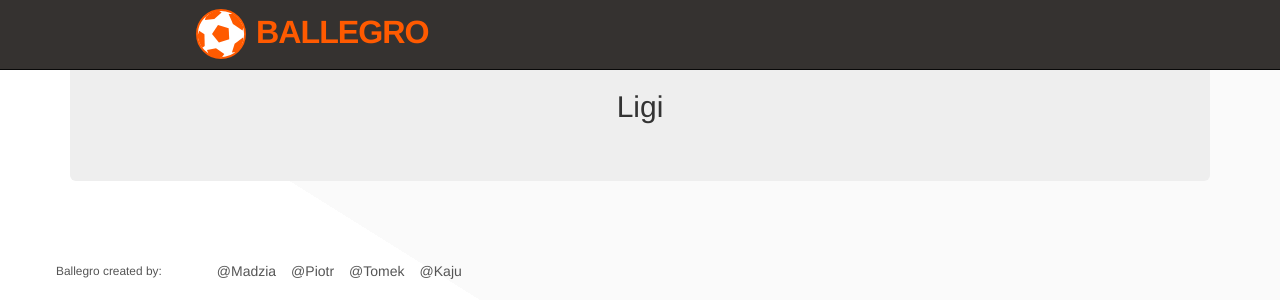
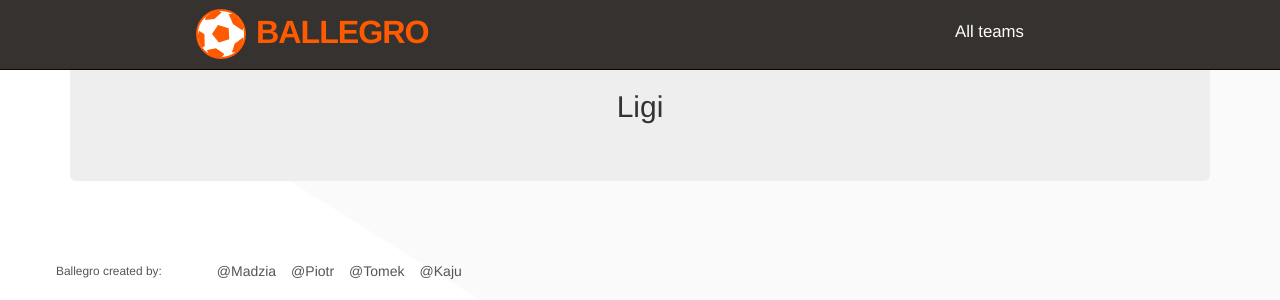
Before and after one commit to piotermiarer/poznan-wredneborsuki, a Django app: page /all_teams in a window 1280 px wide. Shown: the top 300 px of the page. Run offline with Django 3.2, Linux system fonts and the light colour scheme; data that the repository does not hold is empty; some libraries are stand-ins or nearby versions.

Commit message:
Add all teams link to base

```diff
--- a/ballegro/static/css/main.css
+++ b/ballegro/static/css/main.css
@@ -33,6 +33,18 @@ body {
   margin-bottom: 0;
   background-color: #353230;
   height: 70px; }
+
+.navbar-right {
+  position: relative;
+  float: right;
+  margin-right: 20vw;
+  font-size: 1.2em;
+  padding-top: 20px; }
+  .navbar-right a {
+    color: white; }
+    .navbar-right a:hover {
+      color: #ff5a00;
+      text-decoration: none; }
 
 #team-show #logo {
   left: -4px; }
--- a/ballegro/templates/ballegro/base.html
+++ b/ballegro/templates/ballegro/base.html
@@ -12,6 +12,9 @@
     <body>
         <header class="navbar navbar-fixed-top navbar-inverse">
             <a href="{% url 'ballegro:root' %}" id="logo">Ballegro</a>
+            <div class="navbar-right">
+              <a href="{% url 'ballegro:all_teams' %}"> All teams </a>
+            </div>
         </header>
 
         <div class="container">
--- a/frontend/scss/main.scss
+++ b/frontend/scss/main.scss
@@ -42,6 +42,21 @@ body {
     margin-bottom: 0;
     background-color: #353230;
     height: 70px;
+}
+.navbar-right {
+  position: relative;
+  float: right;
+  margin-right: 20vw;
+  font-size: 1.2em;
+  padding-top: 20px;
+  a {
+    color: white;
+
+    &:hover {
+      color: #ff5a00;
+      text-decoration: none;
+    }
+  }
 }
 #team-show {
     #logo {
```
